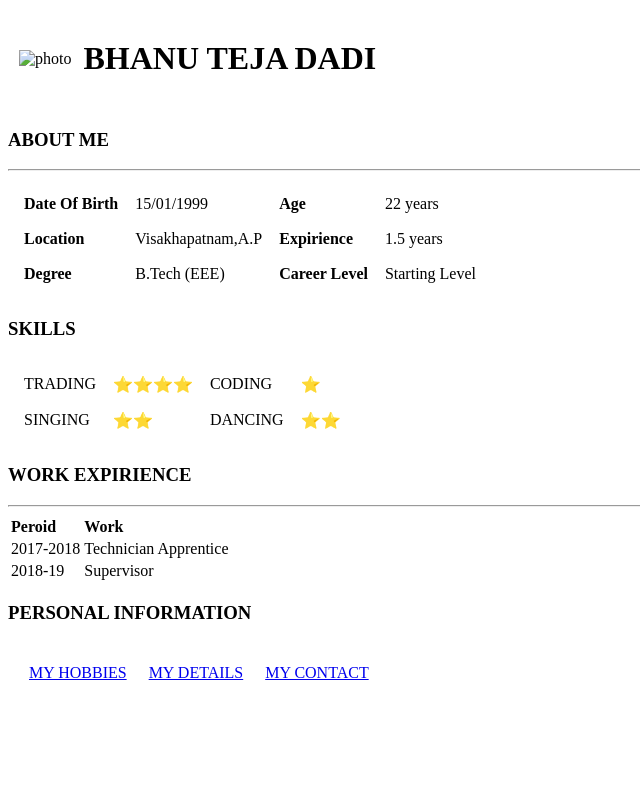
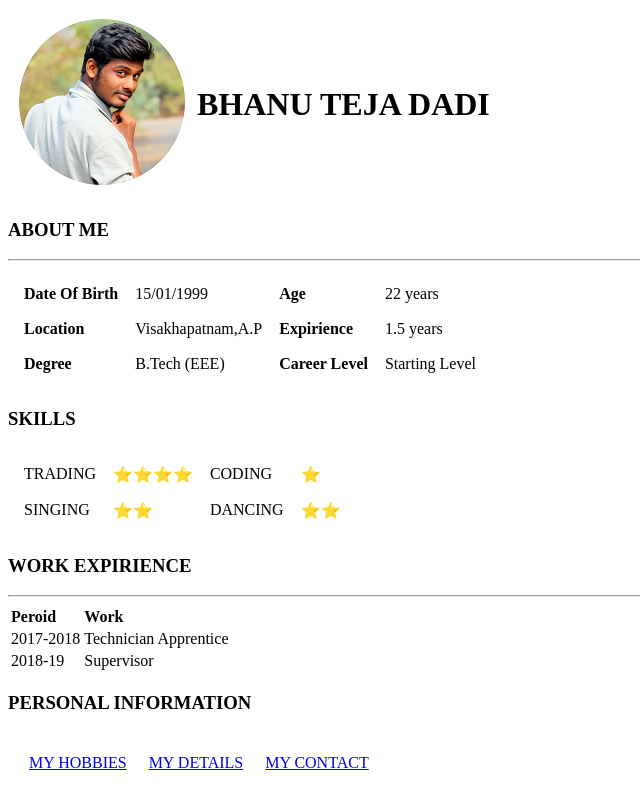
Before and after one commit to bhanuteja1501/dbt-personal-info, a plain HTML site: page index.html in a window 1280 px wide. Shown: the whole page, without its empty margins (0-640 px from the left). Drawn offline with Linux system fonts and the light colour scheme.

Commit message:
Update index.html

```diff
--- a/index.html
+++ b/index.html
@@ -7,7 +7,7 @@
 <body>
   <table CELLSPACING="10">
     <tr>
-      <td><img src="images/111.PNG" alt="photo"></td>
+      <td><img src="111.PNG" alt="photo"></td>
       <td><h1>BHANU TEJA DADI</h1>
     </tr>
   </table>
```
